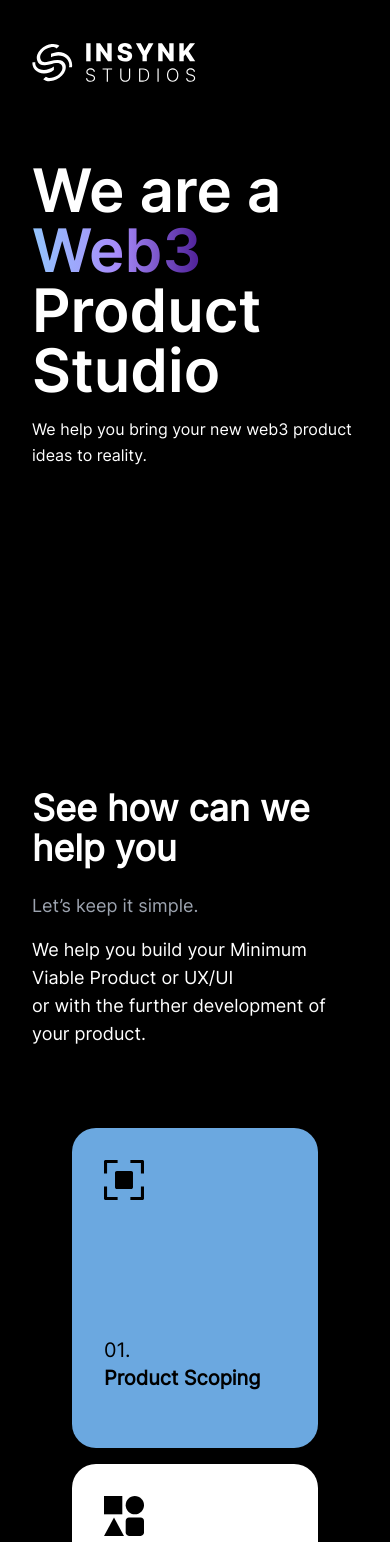
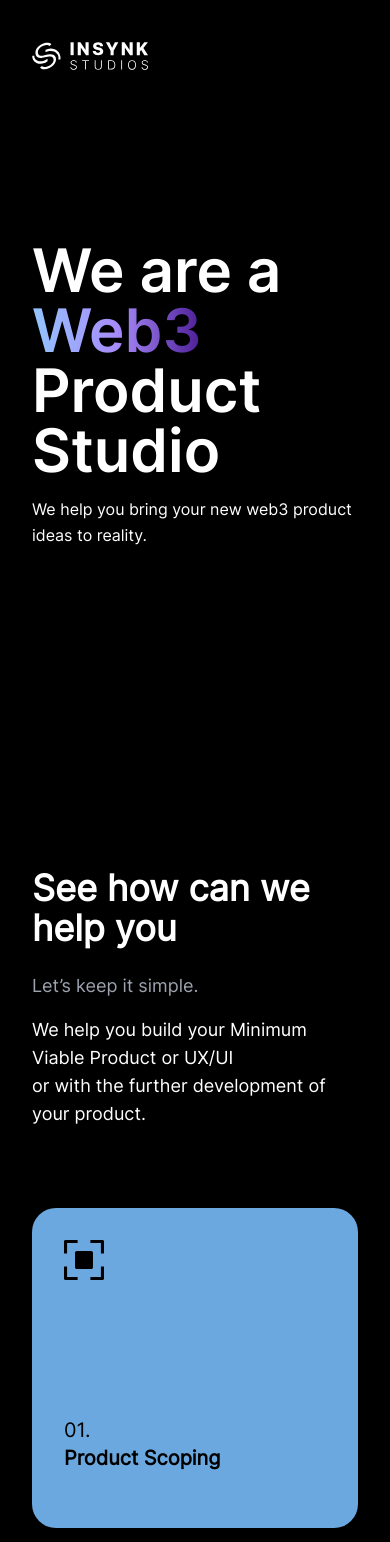
Before and after one commit to InSynk-Studios/web, a Next.js app: page / in a window 390 px wide. Shown: the top 1542 px of the page. Built offline with nearby package versions, Linux system fonts and the light colour scheme.

Commit message:
fix: UI fixes overall

```diff
--- a/components/Card.js
+++ b/components/Card.js
@@ -47,7 +47,7 @@ const contents = [
 const CardListItem = (props) => {
   return (
     <div
-      className={` relative transition-all h-80 mx-10 lg:mx-0 lg:h-6/6 rounded-3xl cursor-pointer text-black group p-8 ${props.content.color}`}
+      className={` relative transition-all h-80 mx-0 lg:h-6/6 rounded-3xl cursor-pointer text-black group p-8 ${props.content.color}`}
     >
       <div className="w-fit mb-10 lg:mb-20">{props.content.svg}</div>
       <div className="">
@@ -86,7 +86,7 @@ const Card = () => {
   return (
     <Fragment>
       <section className="my-40 font-inter-400 -mt-32 lg:-mt-0 text-white">
-        <h1 className="text-4xl sm:text-6xl font-semibold">
+        <h1 className="text-4xl md:text-6xl font-semibold">
           See how can we help you
         </h1>
         <br />
--- a/components/Form.js
+++ b/components/Form.js
@@ -78,12 +78,12 @@ function Form() {
             <div className="w-full lg:w-2/3 xl:w-6/12">
               <div className="bg-gray-100 dark:bg-transparent relative lg:left-10 rounded-lg py-8 sm:p-12 shadow-lg">
                 <div className="max-w-xl mb-12 lg:mb-0">
-                  <h1 className="text-6xl font-semibold text-white">
+                  <h1 className="text-4xl md:text-6xl font-semibold text-white">
                     Let&rsquo;s chat about your project
                   </h1>
-                  <p className="text-xl pt-5 text-gray-400">
+                  <p className="text-lg md:text-xl pt-5 text-gray-400">
                     You can reach us anytime via{" "}
-                    <span className="text-white">hello@insynkstudios.com</span>
+                    <span className="text-white">support@insynkstudios.com</span>
                   </p>
                 </div>
 
--- a/components/Hero.js
+++ b/components/Hero.js
@@ -3,7 +3,7 @@ import { Fragment } from "react";
 function Hero() {
   return (
     <Fragment>
-      <section className="mt-40 lg:mt-80">
+      <section className="mt-60 lg:mt-80">
         <div className="lg:flex-grow flex flex-col md:items-start md:text-left mb-16 md:mb-0 text-white">
           <h1 className="font-inter-600 text-6xl sm:text-8xl mb-4">
             We are a{" "}
--- a/components/SVG/SVGs.js
+++ b/components/SVG/SVGs.js
@@ -1,8 +1,7 @@
-export function Logo() {
+export function Logo({ className }) {
   return (
     <svg
-      width="164"
-      height="45"
+      className={className}
       viewBox="0 0 164 45"
       fill="none"
       xmlns="http://www.w3.org/2000/svg"
--- a/components/UI/NavBar.js
+++ b/components/UI/NavBar.js
@@ -31,7 +31,7 @@ export default function NavBar() {
   return (
     <header
       className={`w-full top-0 backdrop-filter backdrop-blur-lg fixed z-10 trasition ease-in-out duration-500 ${
-        animateHeader && "bg-white/30 lg:bg-black/30"
+        animateHeader && "bg-black/30"
       }`}
     >
       <div className="max-w-7xl mx-auto">
@@ -44,10 +44,9 @@ export default function NavBar() {
             href="/"
             className="text-xl font-bold tracking-tighter text-indigo-400 cursor-pointer"
           >
-            <a>
-              <Logo />
-            </a>
+            <Logo className="h-8 lg:h-10" />
           </Link>
+          {/* TODO: Uncomment as we add more pages to the site */}
           {/* <nav>
             <ul className="flex items-center justify-start">
               {menuItems?.map((item) => (
```
